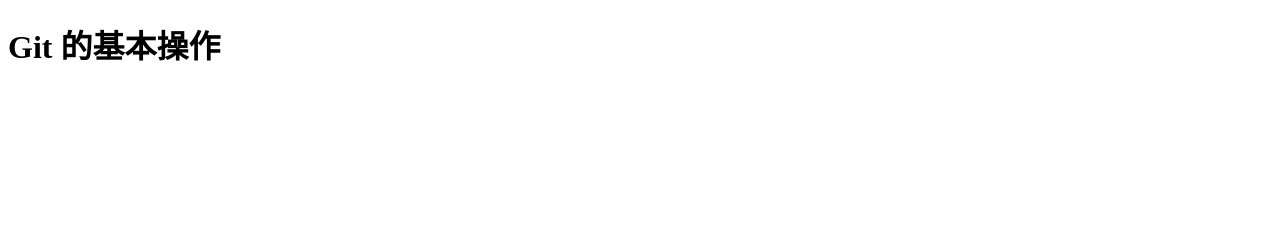
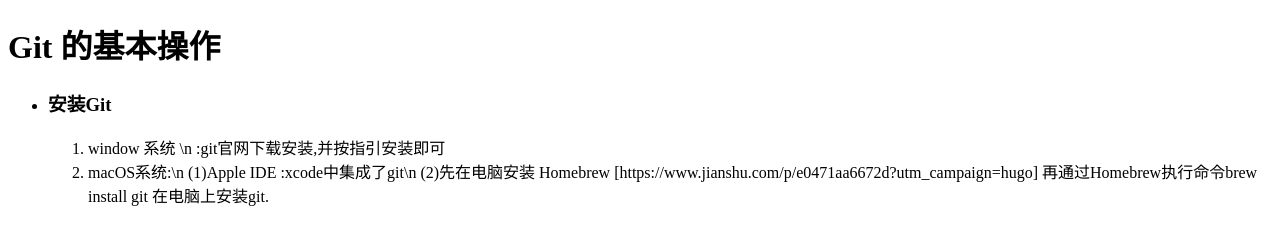
Before and after one commit to onefowler/hm, a plain HTML site: page index.html in a window 1280 px wide. Drawn offline with Linux system fonts and the light colour scheme.

Commit message:
完成了Git安装说明渲染

```diff
--- a/index.html
+++ b/index.html
@@ -8,6 +8,21 @@
 </head>
 <body>
     <h1>Git 的基本操作</h1>
-
+    <ul>
+        <li>
+            <h3>安装Git</h3>
+            <ol>
+                <li>
+                    window 系统 \n
+                    :git官网下载安装,并按指引安装即可
+                </li>
+                <li>
+                    macOS系统:\n
+                    (1)Apple IDE :xcode中集成了git\n
+                    (2)先在电脑安装 Homebrew [https://www.jianshu.com/p/e0471aa6672d?utm_campaign=hugo] 再通过Homebrew执行命令brew install git 在电脑上安装git.
+                </li>
+            </ol>
+        </li>
+    </ul>
 </body>
 </html>
```
